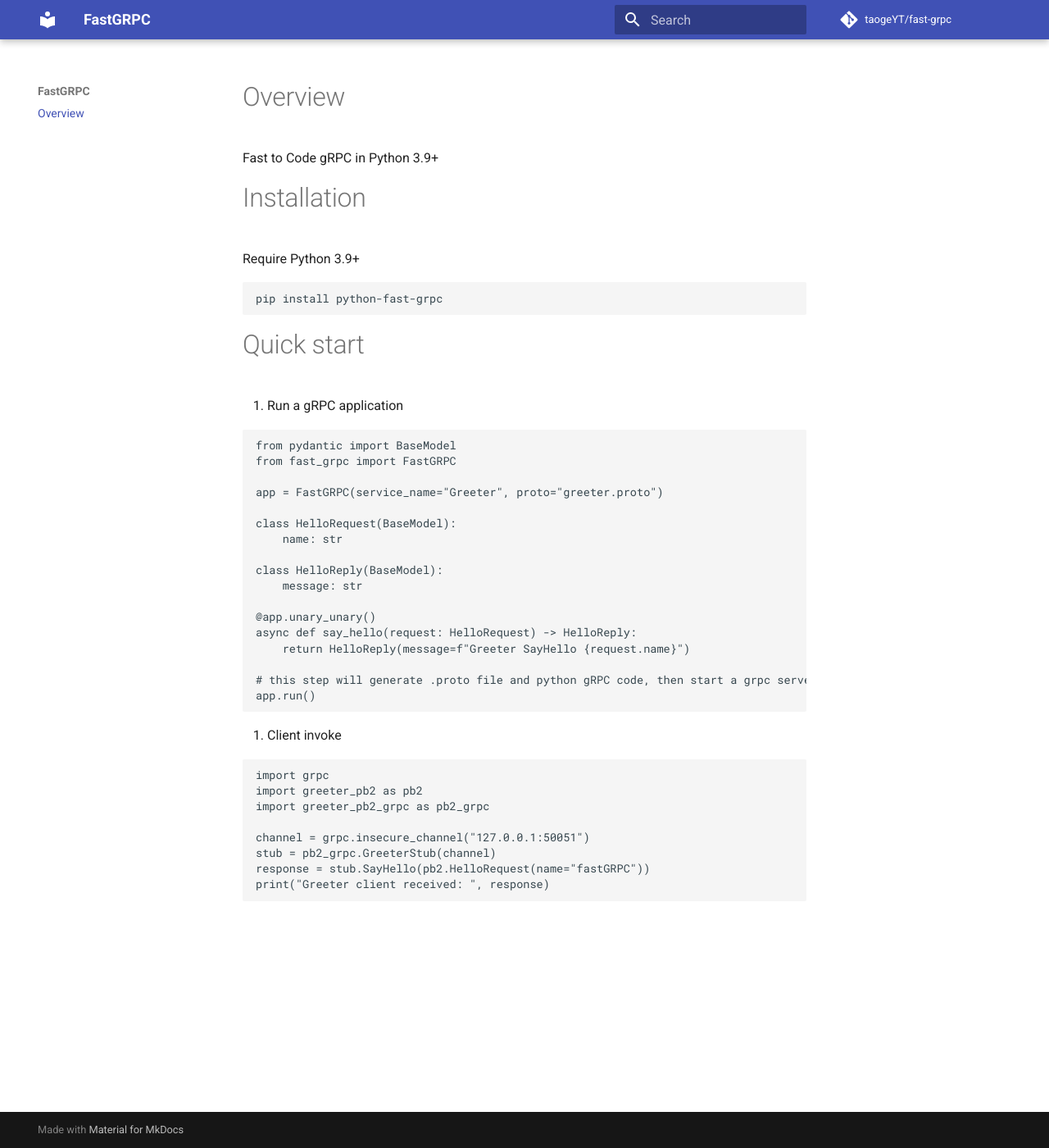
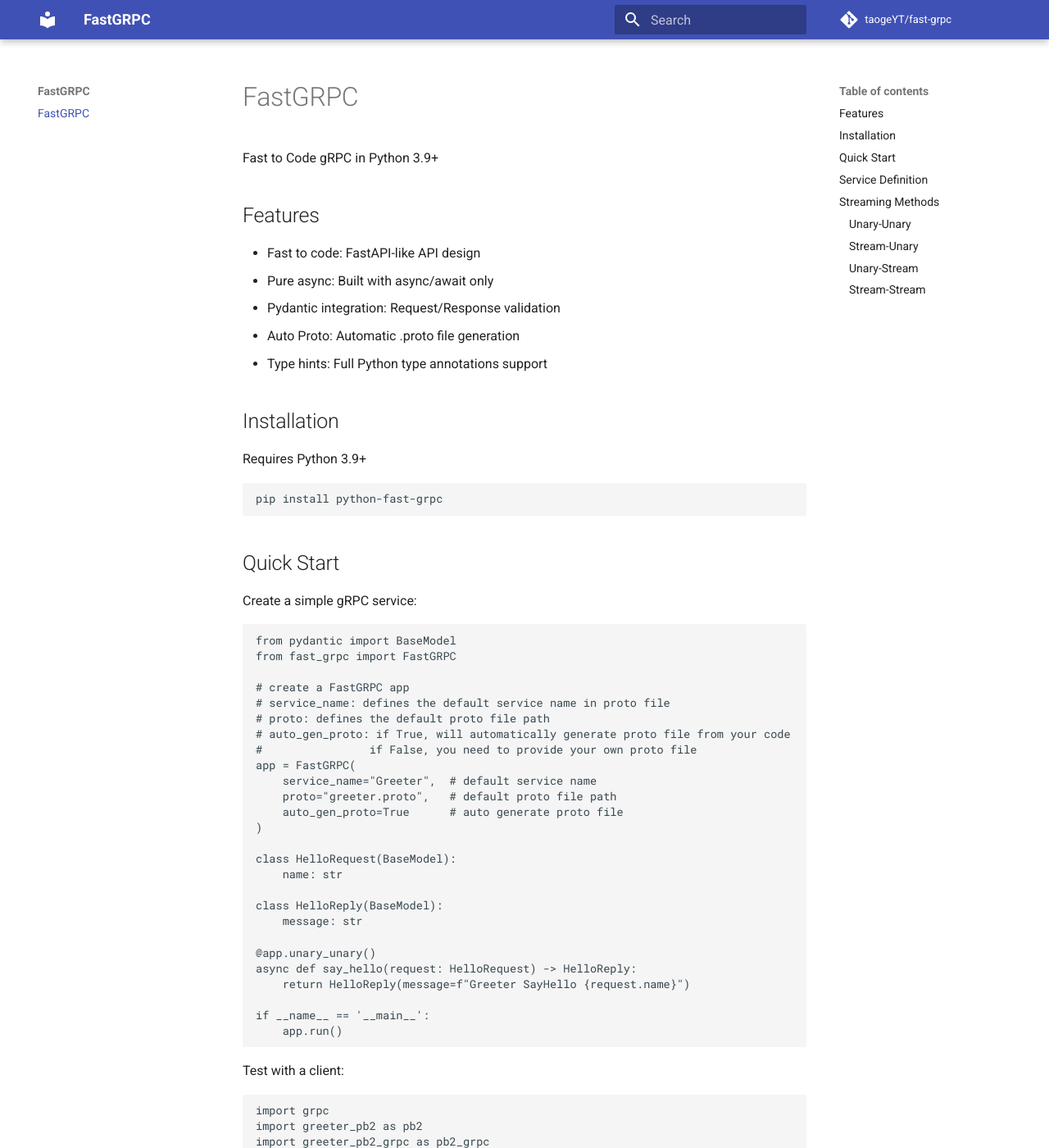
Before and after one commit to taogeYT/fast-grpc, an MkDocs documentation site: the page built from docs/index.md, in a window 1280 px wide and 1400 px high. Shown: the whole window at 82% size. Built offline with MkDocs 1.6.1 and Material for MkDocs 9.7.7, drawn with Linux system fonts in a browser that asks for light colours; comment, search, counter and statistics services are not loaded; some of the changed text lies outside the part shown.

Commit message:
update doc

````diff
--- a/docs/index.md
+++ b/docs/index.md
@@ -1,19 +1,36 @@
-# Overview
+# FastGRPC
 Fast to Code gRPC in Python 3.9+
 
-# Installation
-Require Python 3.9+
+## Features
+- Fast to code: FastAPI-like API design
+- Pure async: Built with async/await only
+- Pydantic integration: Request/Response validation
+- Auto Proto: Automatic .proto file generation
+- Type hints: Full Python type annotations support
+
+## Installation
+Requires Python 3.9+
 ```shell
 pip install python-fast-grpc
 ```
 
-# Quick start
-1. Run a gRPC application
+## Quick Start
+Create a simple gRPC service:
+
 ```python
 from pydantic import BaseModel
 from fast_grpc import FastGRPC
 
-app = FastGRPC(service_name="Greeter", proto="greeter.proto")
+# create a FastGRPC app
+# service_name: defines the default service name in proto file
+# proto: defines the default proto file path
+# auto_gen_proto: if True, will automatically generate proto file from your code
+#                if False, you need to provide your own proto file
+app = FastGRPC(
+    service_name="Greeter",  # default service name
+    proto="greeter.proto",   # default proto file path
+    auto_gen_proto=True      # auto generate proto file
+)
 
 class HelloRequest(BaseModel):
     name: str
@@ -25,10 +42,11 @@
 async def say_hello(request: HelloRequest) -> HelloReply:
     return HelloReply(message=f"Greeter SayHello {request.name}")
 
-# this step will generate .proto file and python gRPC code, then start a grpc server
-app.run()
+if __name__ == '__main__':
+    app.run()
 ```
-2. Client invoke
+
+Test with a client:
 ```python
 import grpc
 import greeter_pb2 as pb2
@@ -36,6 +54,84 @@
 
 channel = grpc.insecure_channel("127.0.0.1:50051")
 stub = pb2_grpc.GreeterStub(channel)
-response = stub.SayHello(pb2.HelloRequest(name="fastGRPC"))
+response = stub.SayHello(pb2.HelloRequest(name="FastGRPC"))
 print("Greeter client received: ", response)
 ```
+Use Context:
+```python
+from fast_grpc import ServiceContext
+@app.unary_unary()
+async def unary_unary(request: HelloRequest, context: ServiceContext) -> HelloReply:
+    print(context.metadata)
+    return HelloReply(message=f"Hello {request.name}")
+```
+
+## Service Definition
+FastGRPC supports define your gRPC methods in a single Service:
+
+```python
+from pydantic import BaseModel
+from fast_grpc import FastGRPC, Service
+
+app = FastGRPC()
+
+class HelloRequest(BaseModel):
+    name: str
+
+class HelloReply(BaseModel):
+    message: str
+
+# Create a service with specific name and proto file
+srv = Service(
+    name="Greeter",        # service name in proto file
+    proto="greeter.proto"  # proto file path for this service
+)
+
+@srv.unary_unary()
+async def say_hello(request: HelloRequest) -> HelloReply:
+    return HelloReply(message=f"Hello {request.name}")
+
+if __name__ == '__main__':
+    app.add_service(srv)  # add service to app
+    app.run()
+```
+
+## Streaming Methods
+FastGRPC supports grpc streaming methods:
+
+### Unary-Unary
+```python
+@app.unary_unary()
+async def unary_unary(request: HelloRequest) -> HelloReply:
+    return HelloReply(message=f"Hello {request.name}")
+```
+
+### Stream-Unary
+```python
+@app.stream_unary()
+async def stream_unary(request: AsyncIterator[HelloRequest]) -> HelloReply:
+    response = HelloReply(message="SayHello:")
+    async for message in request:
+        response.message += f" {message.name}"
+    return response
+```
+
+### Unary-Stream
+```python
+@app.unary_stream()
+async def unary_stream(request: HelloRequest) -> AsyncIterator[HelloReply]:
+    for i in range(3):
+        yield HelloReply(message=f"SayHello: {request.name} {i}")
+```
+
+### Stream-Stream
+```python
+@app.stream_stream()
+async def stream_stream(
+    request: AsyncIterator[HelloRequest],
+) -> AsyncIterator[HelloReply]:
+    async for message in request:
+        yield HelloReply(message=f"SayHello: {message.name}")
+```
+
+These examples demonstrate how to implement different types of gRPC streaming methods using FastGRPC. Each method is fully asynchronous, leveraging Python's `async` and `await` syntax for efficient I/O operations.
````
Also changed, not shown: README.md (+8 -6 lines).
